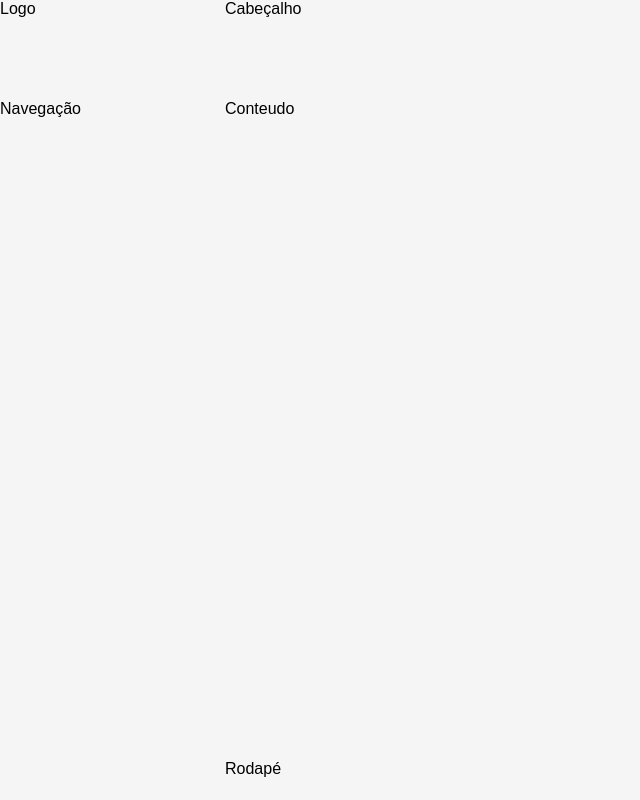
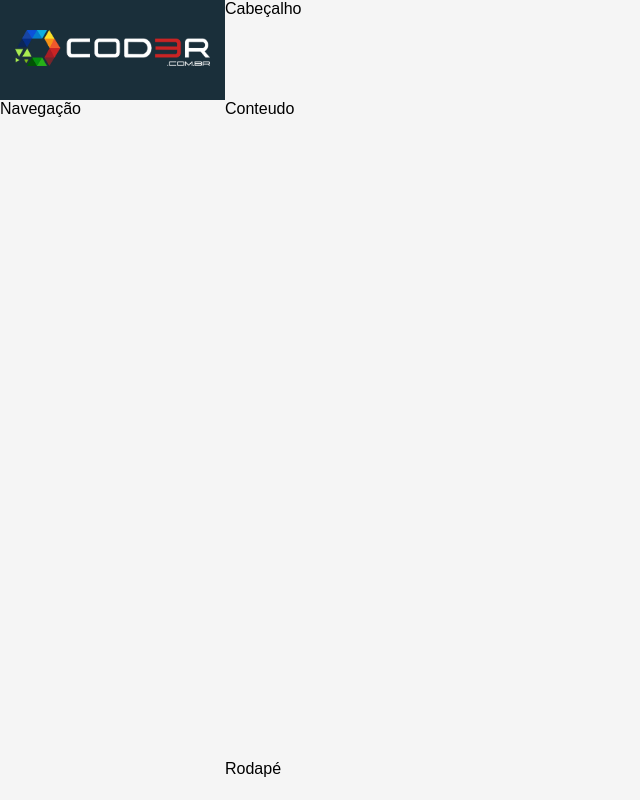
Before and after one commit to diogo-lima-flooxai/crud-project, a React (Create React App) app in the folder frontend/: page / in a window 1280 px wide. Shown: the whole page, without its empty margins (0-640 px from the left). Built offline with nearby package versions, Linux system fonts and the light colour scheme.

Commit message:
feat: add component Logo

```diff
--- a/frontend/src/components/template/Logo.css
+++ b/frontend/src/components/template/Logo.css
@@ -0,0 +1,11 @@
+aside.logo {
+  background-color: var(--bg-dark);
+  display: flex;
+  justify-content: center;
+  align-items: center;
+}
+
+aside.logo img {
+  width: 100%;
+  padding: 0px 15px;
+}
--- a/frontend/src/components/template/Logo.jsx
+++ b/frontend/src/components/template/Logo.jsx
@@ -1,7 +1,10 @@
 import './Logo.css'
+import logo from '../../assets/imgs/logo.png'
 import React from 'react'
 
 export default props =>
   <aside className='logo'>
-    Logo
+    <a href="/" className="logo">
+      <img src={logo} alt="Logo" />
+    </a>
   </aside>
```
Also changed, not shown: frontend/src/assets/imgs/logo.png (added).
